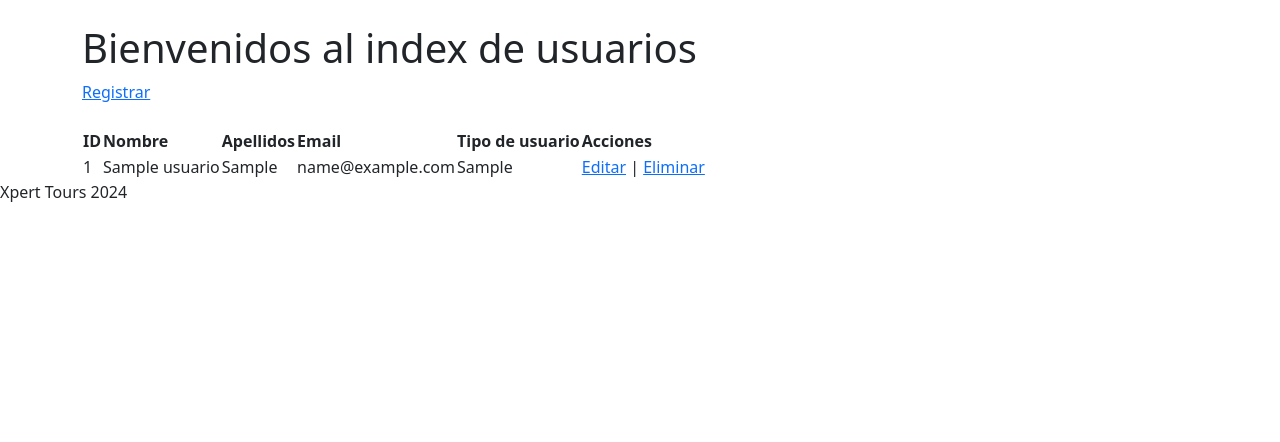
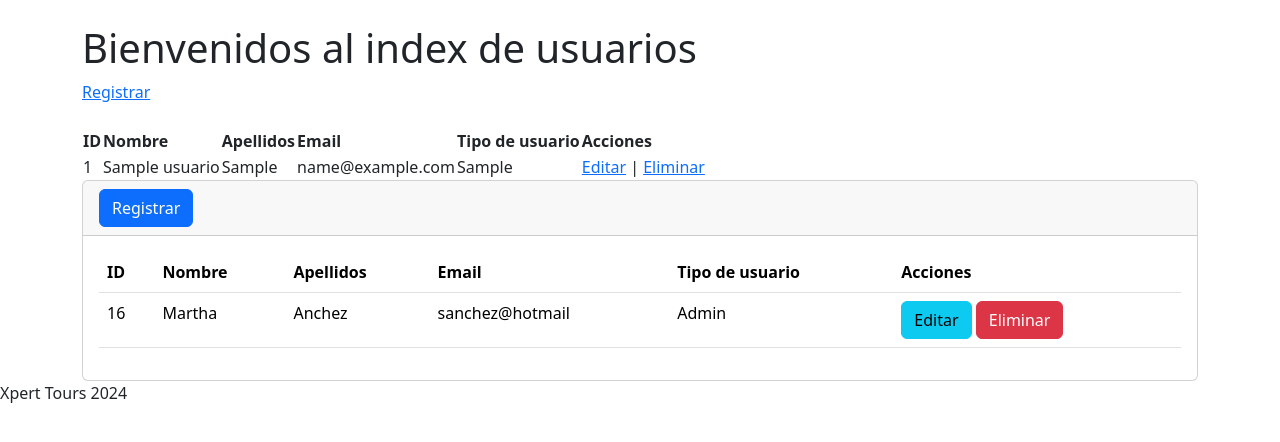
Before and after one commit to jhon-ran/xpert, a PHP site: page /xpert/secciones/usuarios/ in a window 1280 px wide. Shown: the part 56-498 px from the top of the page. Run offline with PHP 8.4, Linux system fonts and the light colour scheme; tables that the repository leaves empty or names only in its code hold one stand-in row (values such as "Sample post").

Commit message:
scaffold front for /usuarios/index and usuarios/crear

```diff
--- a/secciones/usuarios/index.php
+++ b/secciones/usuarios/index.php
@@ -62,6 +62,55 @@ $usuarios = $sentencia->fetchAll(PDO::FETCH_ASSOC);
   <?php }?>
 </table>
 
+<!--Nuevo look inicia-->
+<div class="card">
+  <div class="card-header">
+    <a
+      name=""
+      id=""
+      class="btn btn-primary"
+      href="crear.php"
+      role="button"
+      >Registrar</a
+    >
+  </div>
+  <div class="card-body">
+    <div
+      class="table-responsive-sm"
+    >
+      <table
+        class="table"
+      >
+        <thead>
+          <tr>
+            <th scope="col">ID</th>
+            <th scope="col">Nombre</th>
+            <th scope="col">Apellidos</th>
+            <th scope="col">Email</th>
+            <th scope="col">Tipo de usuario</th>
+            <th scope="col">Acciones</th>
+          </tr>
+        </thead>
+        <tbody>
+          <tr class="">
+            <td scope="row">16</td>
+            <td>Martha</td>
+            <td>Anchez</td>
+            <td>sanchez@hotmail</td>
+            <td>Admin</td>
+            <td>
+              <a name="" id="" class="btn btn-info" href="editar.php?txtID=<?php echo $registro['id']?>" role="button">Editar</a>
+              <a name="" id="" class="btn btn-danger" href="index.php?txtID=<?php echo $registro['id']?>">Eliminar</a>
+            </td>
+          </tr>
+        </tbody>
+      </table>
+    </div>
+  </div>
+</div>
+  <!--Nuevo look termina-->
+
+
 <!-- Se llama el footer desde los templates-->
 <!-- ../../ sube 2 niveles para poder acceder al folder de templates desde la posición actual-->
 <?php include("../../templates/footer.php"); ?>
```
Also changed, not shown: secciones/usuarios/crear.php (+48 -0 lines), templates/header.php (line endings or trailing spaces).
